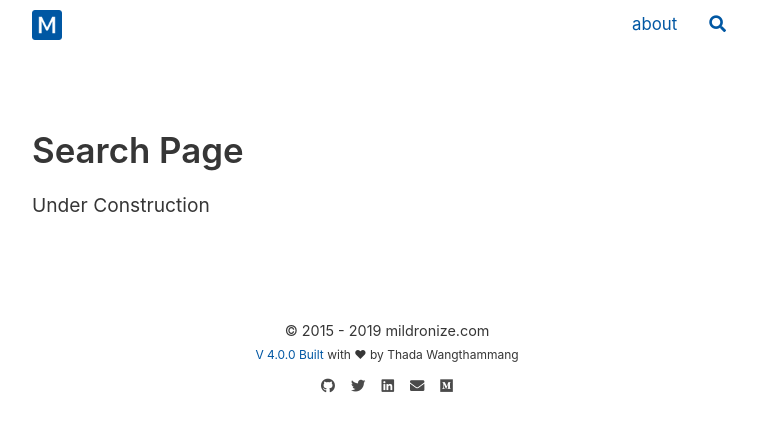
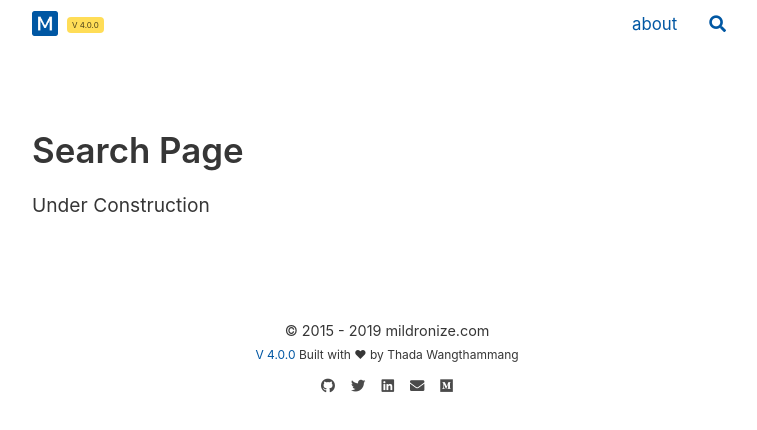
Before and after one commit to mildronize/next-wp-headless, a Next.js app: page /search in a window 1280 px wide. Shown: the top 430 px of the page, without its empty margins (253-1010 px from the left). Built offline with nearby package versions, Linux system fonts and the light colour scheme; a web font is replaced by a local one.

Commit message:
update navbar & footer

```diff
--- a/components/layouts/Footer.js
+++ b/components/layouts/Footer.js
@@ -6,7 +6,7 @@ const Footer = () => (
       <center>
         <div className="footer-copyright">© 2015 - 2019 mildronize.com </div>
         <div className="footer-info">
-         <a href="https://github.com/mildronize/next-wp-headless">V 4.0.0 Built</a> with ❤ by Thada Wangthammang
+         <a href="https://github.com/mildronize/next-wp-headless">V 4.0.0</a> Built with ❤ by Thada Wangthammang
          </div>
 
         <div className="footer-footer-user-links">
--- a/components/layouts/Navbar.js
+++ b/components/layouts/Navbar.js
@@ -80,6 +80,7 @@ export default class extends Component {
                   <Link href="/">
                     <a> <img className="logo" src="/icons/apple-touch-icon.png" /></a>
                   </Link>
+                  <a className="tag-alpha" href="https://github.com/mildronize/next-wp-headless">V 4.0.0</a>
                 {/* </NavbarBrand> */}
 
                 {/* <NavbarToggler onClick={() => this.toggle()} /> */}
--- a/styles/_styles.scss
+++ b/styles/_styles.scss
@@ -106,37 +106,6 @@ samp {
     list-style-type: none;
     display: inline-block;
   }
-}
-
-@keyframes blink{
-  0%{opacity: 0;}
-  10%{opacity: 1;}
-  90%{opacity: 1;}
-  100%{opacity: 0;}
-  }
-
-.tag-alpha{
-  background-color: #ffdd57;
-  color: rgba(0,0,0,0.7);
-  align-items: center;
-  border-radius: 4px;
-  display: inline-flex;
-  font-size: .75rem;
-  height: 2em;
-  justify-content: center;
-  line-height: 1.5;
-  padding-left: .75em;
-  padding-right: .75em;
-  white-space: nowrap;
-  // margin-left: 0.7rem;
-  margin-top: 0.1rem;
-  animation: blink 4s linear infinite;
-}
-
-.tag-alpha:hover {
-  text-decoration: none;
-  background-color: #e7c84c;
-  color: rgba(0,0,0,0.7);
 }
 
 
--- a/styles/layouts/_header.scss
+++ b/styles/layouts/_header.scss
@@ -12,7 +12,9 @@
   font-weight: 600;
   font-size: $h4-font-size;
   color: #0d47a1;
-  height: 30px;
+  height: 32px;
+  padding-top: 0.1rem;
+  padding-bottom: 0.3rem;
 }
 
 
@@ -28,7 +30,7 @@
   // -webkit-box-shadow: 0 2px 4px 2px hsla(0, 0, 0, 0.04);
   // -moz-box-shadow: 0 2px 4px 2px hsla(0, 0, 0, 0.04);
   // box-shadow: 0 2px 4px 2px hsla(0, 0, 0, 0.04);
-  padding: 0.4rem 0rem !important;
+  padding: 0.4rem 0.8rem !important;
   &-is-scroll-down {
     box-shadow: 0 2px 8px rgba(10, 10, 10, 0.1);
   }
@@ -60,3 +62,36 @@
 .navbar-light .navbar-nav .nav-link {
   color: rgba(0, 0, 0, 0.9)
 }
+
+
+@keyframes blink{
+  0%{opacity: 0;}
+  10%{opacity: 1;}
+  90%{opacity: 1;}
+  100%{opacity: 0;}
+  }
+
+.tag-alpha{
+  background-color: #ffdd57;
+  color: rgba(0,0,0,0.7);
+  align-items: center;
+  border-radius: 4px;
+  display: inline-flex;
+  font-size: .5rem;
+  height: 2em;
+  justify-content: center;
+  line-height: 1.5;
+  padding: 0.1rem 0.3rem;
+  margin-left: 0.6rem;
+
+  white-space: nowrap;
+  // margin-left: 0.7rem;
+  margin-top: 0.1rem;
+  // animation: blink 4s linear infinite;
+}
+
+.tag-alpha:hover {
+  text-decoration: none;
+  background-color: #e7c84c;
+  color: rgba(0,0,0,0.7);
+}
```
